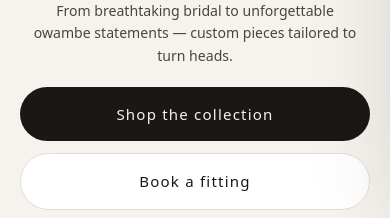
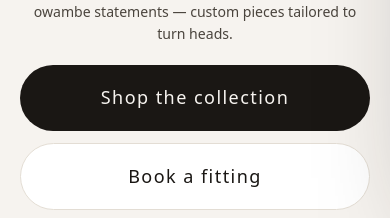
Before and after one commit to Alexisfahhz/fabbys-fashion, a React (Vite) app: page / in a window 390 px wide. Shown: the part 626-844 px from the top of the page. Built offline with nearby package versions, Linux system fonts and the light colour scheme.

Commit message:
fabby: mobile hero CTAs +20% (55->65px fill, 57->67px outline)
deepseek-v4-flash. Font 0.94rem->1.128rem, py 16->19.2px. Measured in
headless Chrome at 390px. Desktop CTAs untouched.

```diff
--- a/src/components/HeroText.jsx
+++ b/src/components/HeroText.jsx
@@ -76,11 +76,11 @@ export default function HeroText({ isDesktopOnly = false, isMobileOnly = false }
       <div className="rise rise-5 flex flex-col items-stretch gap-3 w-full">
         <a
           href="#shop"
-          className="cta-fill w-full inline-flex items-center justify-center rounded-full py-4 px-6 font-medium no-underline text-center"
+          className="cta-fill w-full inline-flex items-center justify-center rounded-full py-[19.2px] px-6 font-medium no-underline text-center"
           style={{
             background: 'var(--color-ink)',
             color: 'var(--color-porcelain)',
-            fontSize: '0.94rem',
+            fontSize: '1.128rem',
             letterSpacing: '0.08em'
           }}
         >
@@ -88,11 +88,11 @@ export default function HeroText({ isDesktopOnly = false, isMobileOnly = false }
         </a>
         <a
           href="#fitting"
-          className="cta-outline w-full inline-flex items-center justify-center rounded-full py-4 px-6 font-medium no-underline text-center"
+          className="cta-outline w-full inline-flex items-center justify-center rounded-full py-[19.2px] px-6 font-medium no-underline text-center"
           style={{
             border: '1.5px solid var(--color-line)',
             color: 'var(--color-ink)',
-            fontSize: '0.94rem',
+            fontSize: '1.128rem',
             letterSpacing: '0.08em',
             background: 'var(--color-bone)'
           }}
```
